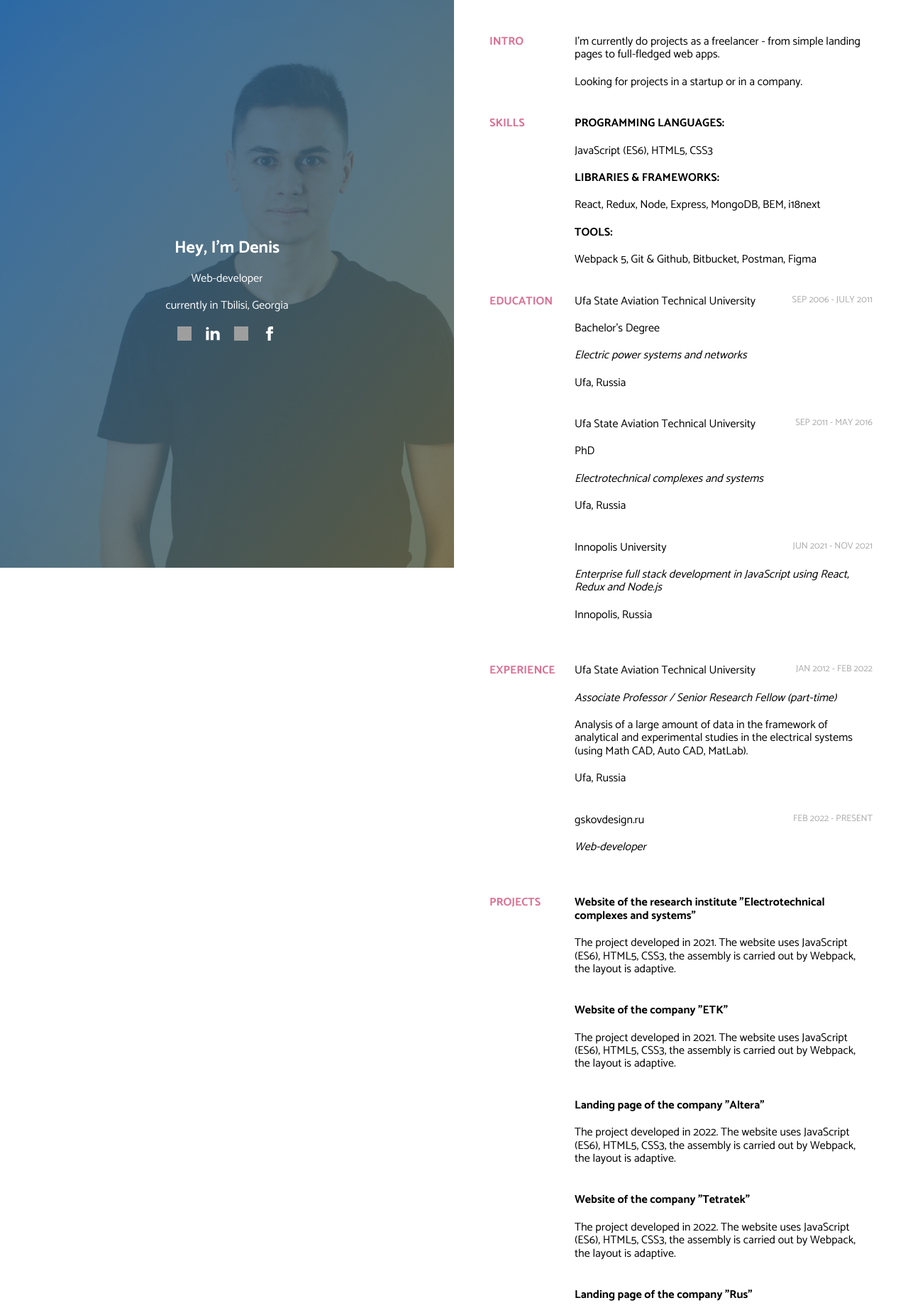
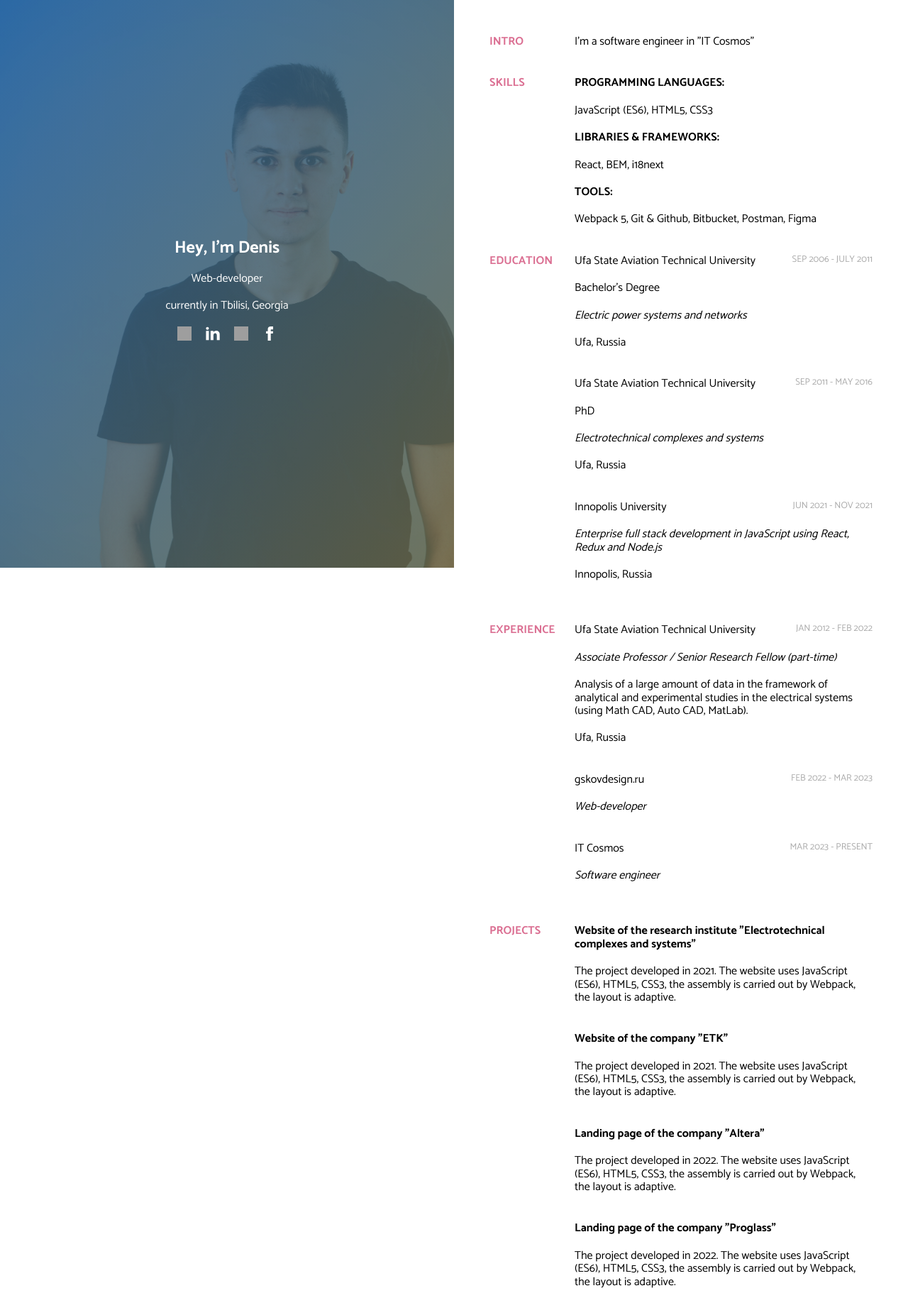
Before and after one commit to gskovden/gskovden, a React (Create React App) app: page / in a window 1280 px wide. Shown: the top 1853 px of the page at 71% size. Built offline with nearby package versions, Linux system fonts and the light colour scheme; grey boxes are pictures that could not be loaded.

Commit message:
new job update

```diff
--- a/src/App.js
+++ b/src/App.js
@@ -35,8 +35,7 @@ function App() {
           <div className="resume__block">
             <p className="resume__title">INTRO</p>
             <div className="resume__area">
-              <p className="resume__text">I'm currently do projects as a freelancer - from simple landing pages to full-fledged web apps.</p>
-              <p className="resume__text">Looking for projects in a startup or in a company.</p>
+              <p className="resume__text">I'm a software engineer in "IT Cosmos"</p>
             </div>
           </div>
           <div className="resume__block">
@@ -48,7 +47,7 @@ function App() {
               </div>
               <div className="resume__piece">
                 <p className="resume__bold">LIBRARIES & FRAMEWORKS:&nbsp;</p>
-                <p className="resume__text">React, Redux, Node, Express, MongoDB, BEM, i18next</p>
+                <p className="resume__text">React, BEM, i18next</p>
               </div>
               <div className="resume__piece">
                 <p className="resume__bold">TOOLS:&nbsp;</p>
@@ -102,9 +101,16 @@ function App() {
               <div className="resume__part">
                 <div className="resume__item">
                   <p className="resume__text resume__bold">gskovdesign.ru</p>
-                  <p className="resume__date">Feb 2022 - PRESENT</p>
+                  <p className="resume__date">Feb 2022 - Mar 2023</p>
                 </div>
                 <p className="resume__text"><i>Web-developer</i></p>
+              </div>
+              <div className="resume__part">
+                <div className="resume__item">
+                  <p className="resume__text resume__bold">IT Cosmos</p>
+                  <p className="resume__date">Mar 2023 - PRESENT</p>
+                </div>
+                <p className="resume__text"><i>Software engineer</i></p>
               </div>
             </div>
           </div>
@@ -121,6 +127,10 @@ function App() {
               </div>
               <div className="resume__part">
                 <a className="resume__bold" href="https://альтера.рус" target="_blank">Landing page of the company "Altera"</a>
+                <p className="resume__text">The project developed in 2022. The website uses JavaScript (ES6), HTML5, CSS3, the assembly is carried out by Webpack, the layout is adaptive.</p>
+              </div>
+              <div className="resume__part">
+                <a className="resume__bold" href="https://proglass.net.ru" target="_blank">Landing page of the company "Proglass"</a>
                 <p className="resume__text">The project developed in 2022. The website uses JavaScript (ES6), HTML5, CSS3, the assembly is carried out by Webpack, the layout is adaptive.</p>
               </div>
               <div className="resume__part">
@@ -141,7 +151,7 @@ function App() {
             <p className="resume__title">LANGUAGES</p>
             <div className="resume__part">
               <p className="resume__text">Russian - native</p>
-              <p className="resume__text">English - fluent</p>
+              <p className="resume__text">English - advanced</p>
             </div>
           </div>
           <div className="resume__part">
```
Also changed, not shown: 2 other files (tests, documents, lock files or other folders).
